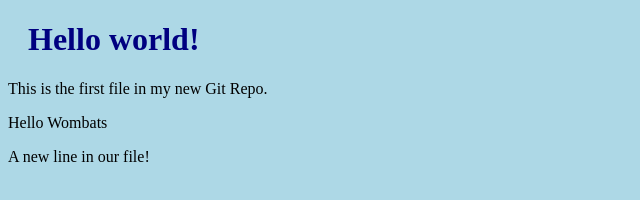
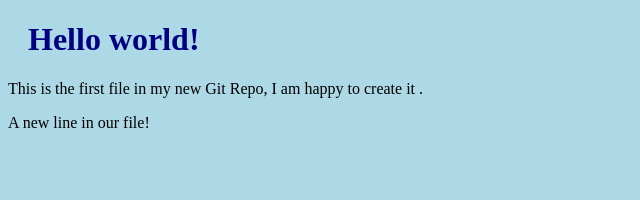
Before and after one commit to xedrich/HelloWorld, a plain HTML site: page index.html in a window 1280 px wide. Shown: the whole page, without its empty margins (0-640 px from the left). Drawn offline with Linux system fonts and the light colour scheme.

Commit message:
Update index.html

```diff
--- a/index.html
+++ b/index.html
@@ -7,7 +7,7 @@
 <body>
 
 <h1>Hello world!</h1>
-<p>This is the first file in my new Git Repo.</p> Hello Wombats
+<p>This is the first file in my new Git Repo, I am happy to create it .</p>
 <p>A new line in our file!</p>
 
 </body>
```
